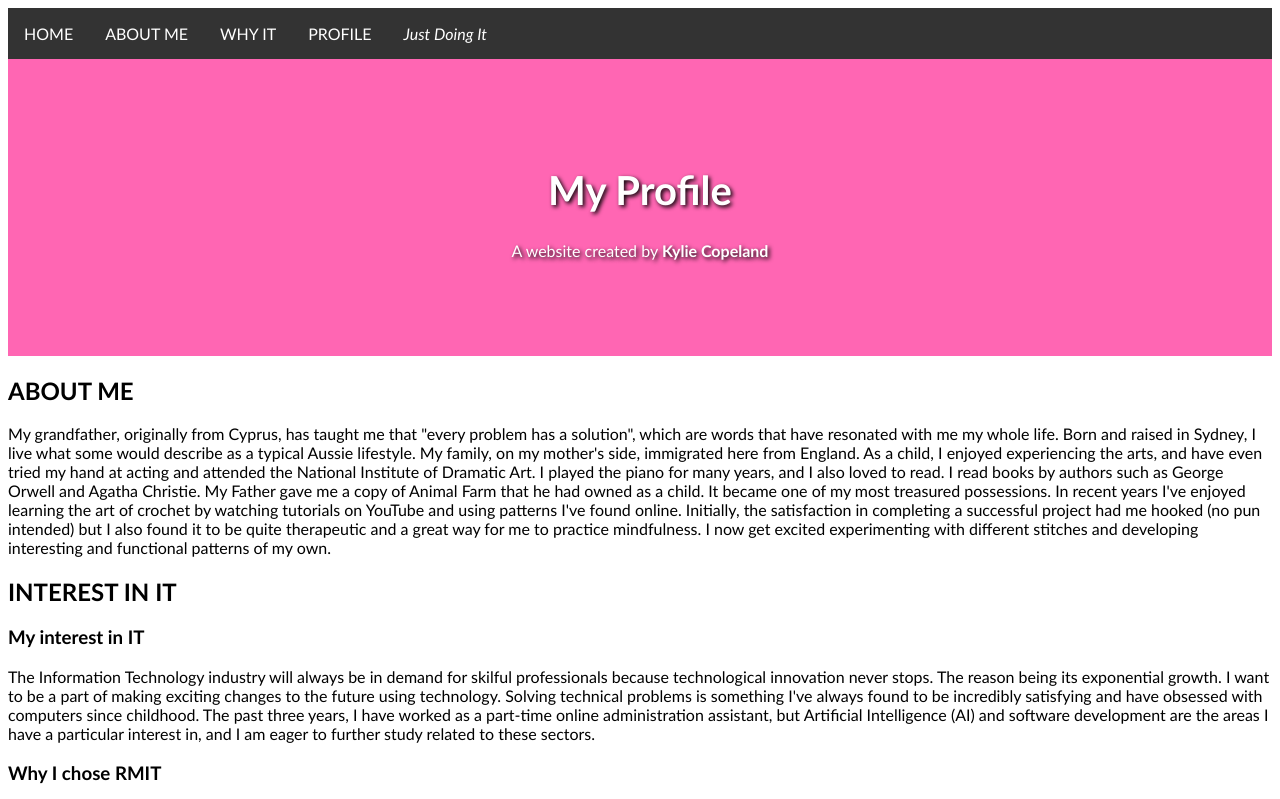
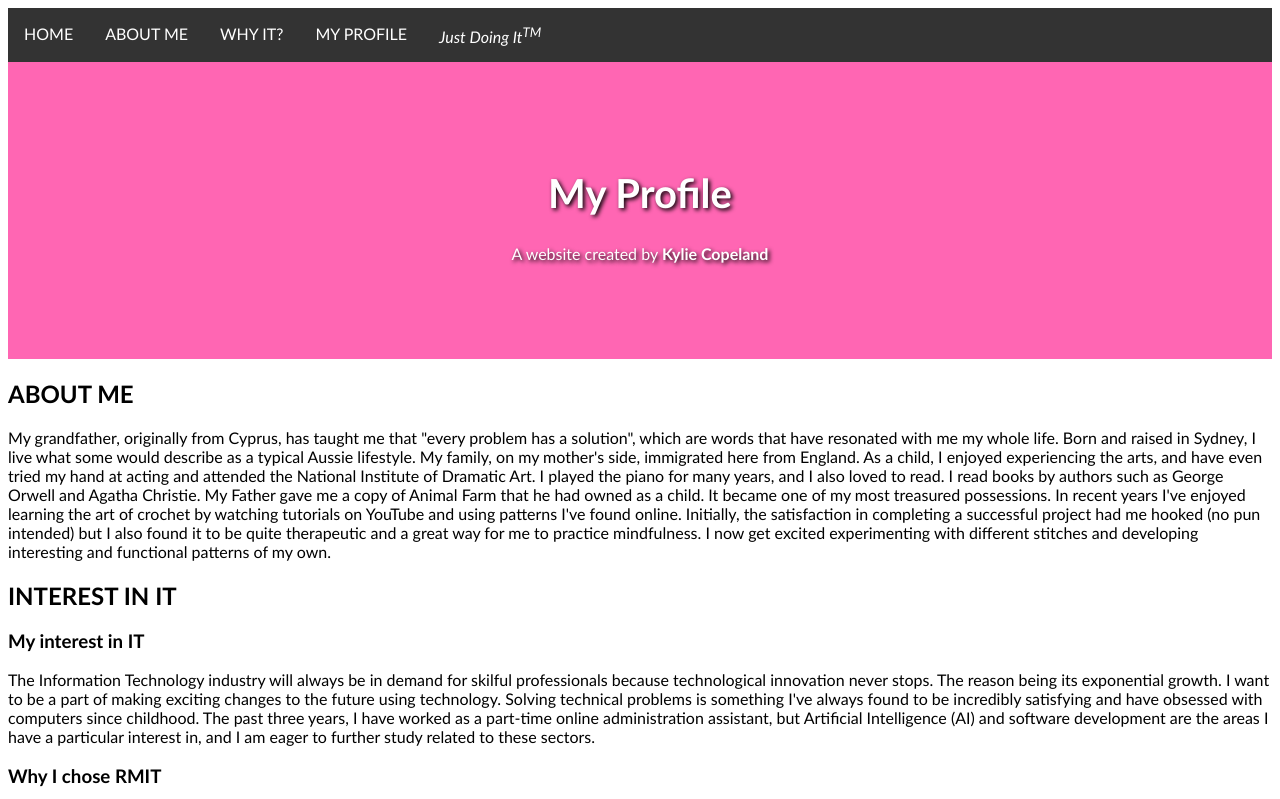
Before and after one commit to kylie-copeland/my-profile, a plain HTML site: page index.html in a window 1280 px wide. Shown: the top 799 px of the page. Drawn offline with Linux system fonts and the light colour scheme.

Commit message:
Update index.html

```diff
--- a/index.html
+++ b/index.html
@@ -54,9 +54,9 @@ top: 0;
 <ul>
 <li><a href="#HOME">HOME</a></li>
 <li><a href="#ABOUT ME">ABOUT ME</a></li>
-<li><a href="#WHY IT">WHY IT</a></li>
-<li><a href="#PROFILE">PROFILE</a></li>
-<li><a href="#JUST DOING IT"><i>Just Doing It</i></a></li>
+<li><a href="#WHY IT?">WHY IT?</a></li>
+<li><a href="#MY PROFILE">MY PROFILE</a></li>
+<li><a href="#JUST DOING IT"><i>Just Doing It<sup>TM</sup></i></a></li>
 </ul>
 </head>
 <body>
```
